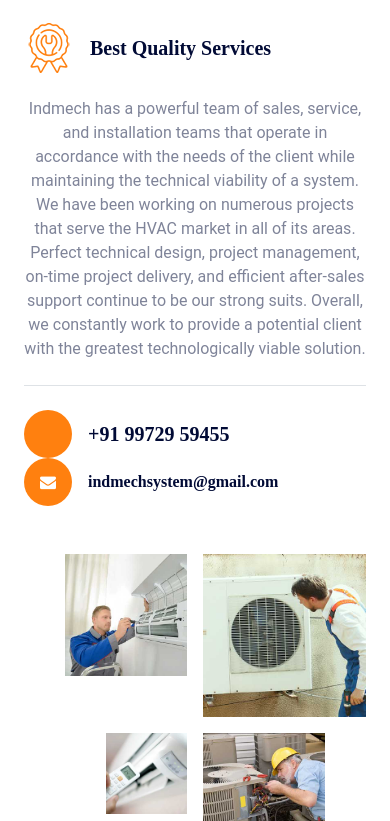
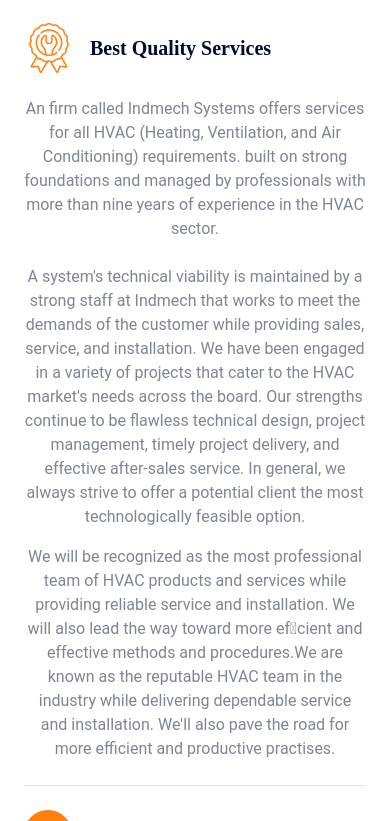
Before and after one commit to jamunashri/indemech-systems, a React (Create React App) app: page / in a window 390 px wide. Shown: the part 823-1644 px from the top of the page. Built offline with nearby package versions, Linux system fonts and the light colour scheme; some icons are missing; the HTML template or start-up script is replaced by a standard one.

Commit message:
changes from Indmech

```diff
--- a/src/About/index.jsx
+++ b/src/About/index.jsx
@@ -24,9 +24,9 @@
                                 </div>
                             </div>
                         </div>
-                        <p class="mb-4">Indmech has a powerful team of sales, service, and installation teams that operate in accordance with the needs of the client while maintaining the technical viability of a system.
-
-We have been working on numerous projects that serve the HVAC market in all of its areas. Perfect technical design, project management, on-time project delivery, and efficient after-sales support continue to be our strong suits. Overall, we constantly work to provide a potential client with the greatest technologically viable solution.</p>
+                        <p class="mb-4">An firm called Indmech Systems offers services for all HVAC (Heating, Ventilation, and Air Conditioning) requirements. built on strong foundations and managed by professionals with more than nine years of experience in the HVAC sector.</p>
+                        <p>A system's technical viability is maintained by a strong staff at Indmech that works to meet the demands of the customer while providing sales, service, and installation. We have been engaged in a variety of projects that cater to the HVAC market's needs across the board. Our strengths continue to be flawless technical design, project management, timely project delivery, and effective after-sales service. In general, we always strive to offer a potential client the most technologically feasible option.</p>
+                        <p>We will be recognized as the most professional team of HVAC products and services while providing reliable service and installation. We will also lead the way toward more ef􀀟cient and effective methods and procedures.We are known as the reputable HVAC team in the industry while delivering dependable service and installation. We'll also pave the road for more efficient and productive practises.</p>
                         <div class="border-top mt-4 pt-4">
                             <div class="row">
                                 <div class="col-sm-6">
--- a/src/Contact/index.jsx
+++ b/src/Contact/index.jsx
@@ -53,7 +53,7 @@
                   Contact Us
                 </h1>
                 <p class="text-light mb-5">
-                  Please leave a message so we can contact you.
+                To best help you, kindly leave a message.
                 </p>
               </div>
             </div>
--- a/src/Footer/index.jsx
+++ b/src/Footer/index.jsx
@@ -25,21 +25,11 @@
                 effective methods and procedures.
               </span>
             </div>
-            <div class="col-lg-3 col-md-6">
-              <h5 class="text-light mb-4">Registered Office</h5>
+             <div class="col-lg-3 col-md-6">
+              <h5 class="text-light mb-4">Branch Office</h5>
               <p>
                 <i class="fa fa-map-marker-alt me-3"></i># 67/12, No. 8,
                 Venkatammal Building Srirampuram, Bangalore - 560 027 Karnataka.
-              </p>
-              <p>
-                <i class="fa fa-phone-alt me-3"></i>+91 9739133666
-              </p>
-            </div>
-            <div class="col-lg-3 col-md-6">
-              <h5 class="text-light mb-4">Branch Office</h5>
-              <p>
-                <i class="fa fa-map-marker-alt me-3"></i># 11/6, Pavadi Street,
-                S.N.D. Road, Tiruchengode - 637 211 Tamilnadu.
               </p>
               <p>
                 <i class="fa fa-phone-alt me-3"></i>+91 9972959455
@@ -48,6 +38,17 @@
                 <i class="fa fa-envelope me-3"></i>indmechsystem@gmail.com
               </p>
             </div>
+            <div class="col-lg-3 col-md-6">
+              <h5 class="text-light mb-4">Registered Office</h5>
+              <p>
+                <i class="fa fa-map-marker-alt me-3"></i>
+                #169, Sengunthar Complex, SND Road, Pavadi Street, Tiruchengode
+              </p>
+              <p>
+                <i class="fa fa-phone-alt me-3"></i>+91 9739133666
+              </p>
+            </div>
+
 
             <div class="col-lg-3 col-md-6">
               <h5 class="text-light mb-4">Our Services</h5>
```
